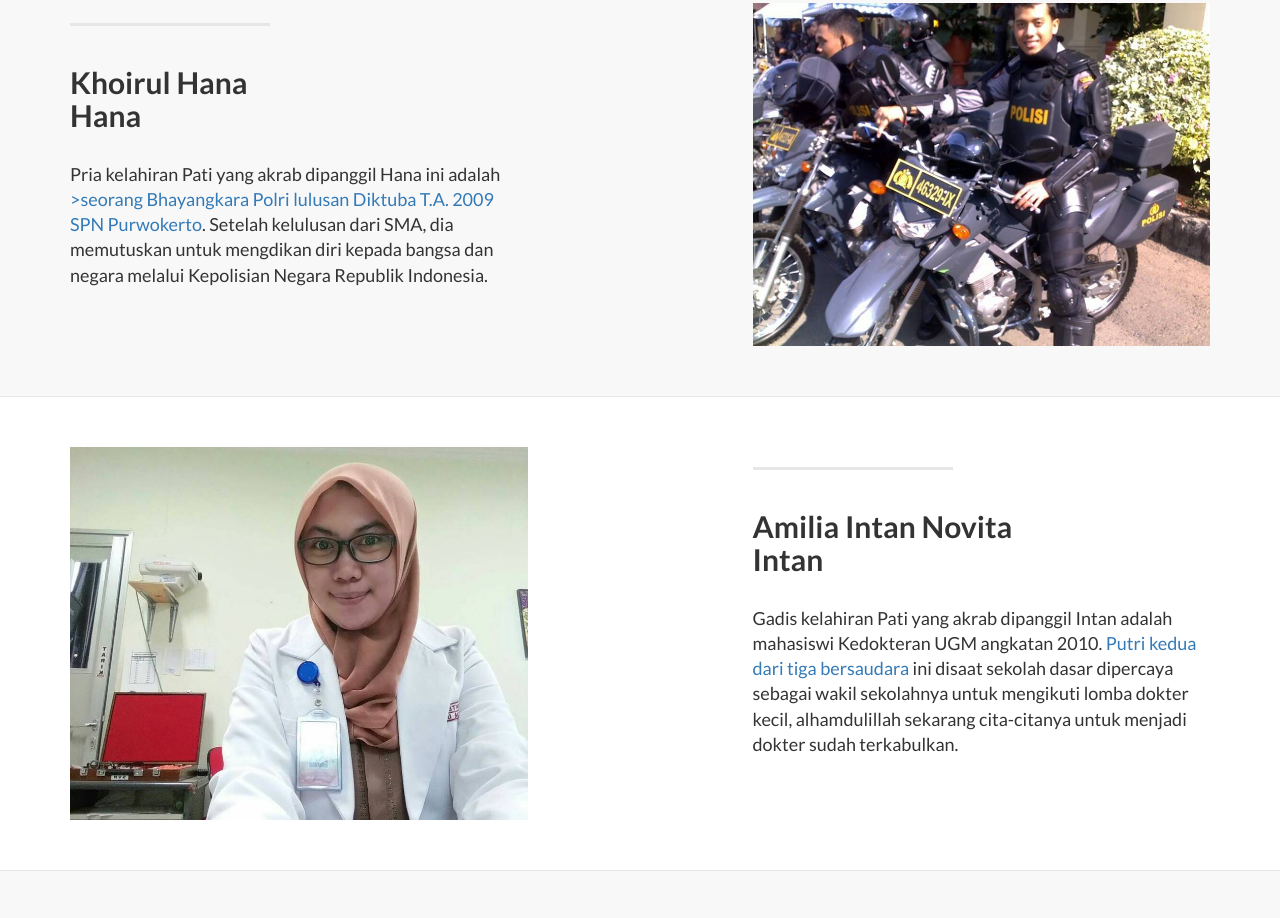
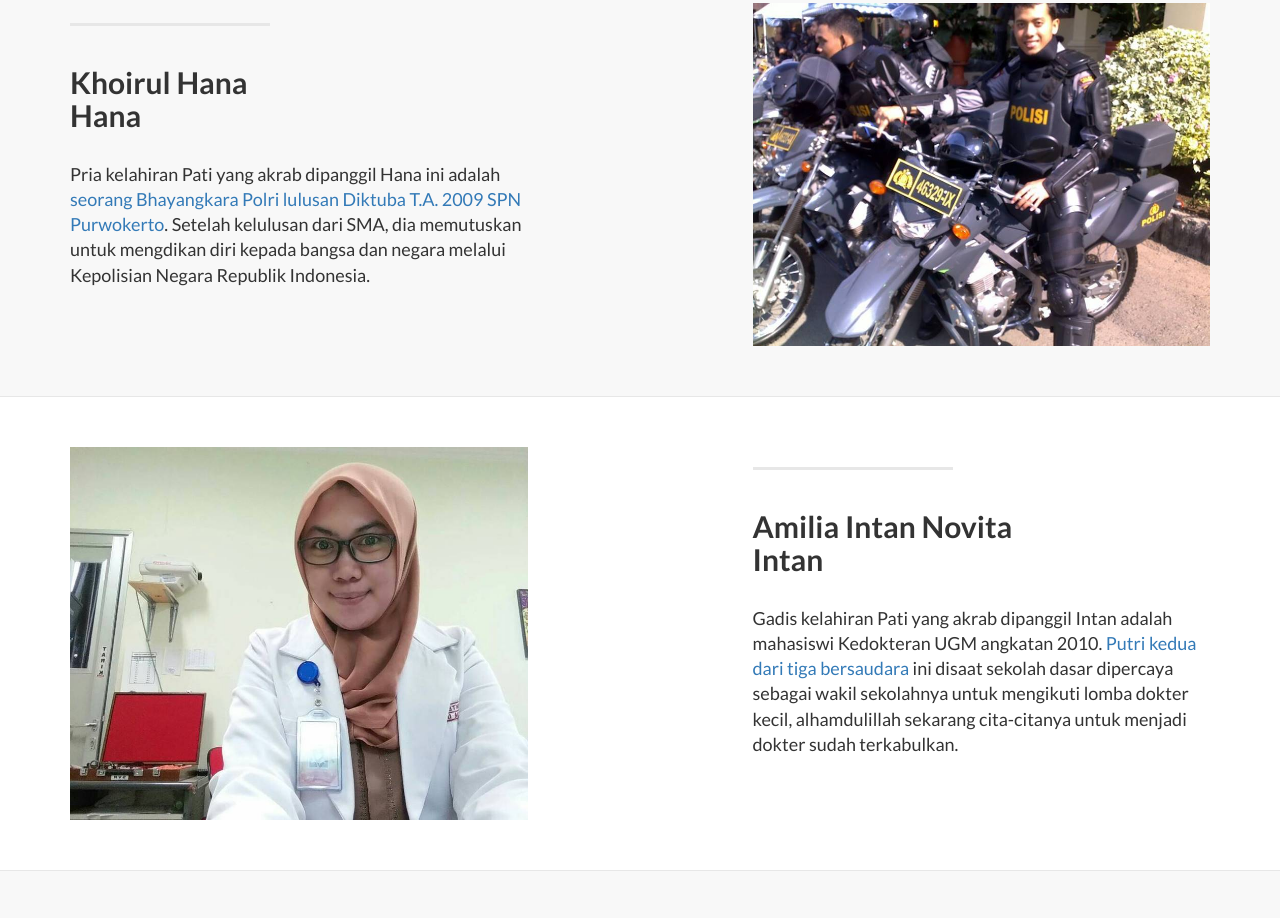
Before and after one commit to intanhana/intanhana.github.io, a plain HTML site: page index.html in a window 1280 px wide. Shown: the part 805-1723 px from the top of the page. Drawn offline with Linux system fonts and the light colour scheme; some packages are replaced by stand-ins of ours.

Commit message:
update sitik, salah ketik

```diff
--- a/index.html
+++ b/index.html
@@ -118,7 +118,7 @@
                     <hr class="section-heading-spacer">
                     <div class="clearfix"></div>
                     <h2 class="section-heading">Khoirul Hana<br />Hana</h2>
-                    <p class="lead">Pria kelahiran Pati yang akrab dipanggil Hana ini adalah <a target="_blank" <a target="_blank" href="http://www.facebook.com/hana.caraka.52">>seorang Bhayangkara Polri lulusan Diktuba T.A. 2009 SPN Purwokerto</a>. Setelah kelulusan dari SMA, dia memutuskan untuk mengdikan diri kepada bangsa dan negara melalui Kepolisian Negara Republik Indonesia.</p>
+                    <p class="lead">Pria kelahiran Pati yang akrab dipanggil Hana ini adalah <a target="_blank" href="http://www.facebook.com/hana.caraka.52">seorang Bhayangkara Polri lulusan Diktuba T.A. 2009 SPN Purwokerto</a>. Setelah kelulusan dari SMA, dia memutuskan untuk mengdikan diri kepada bangsa dan negara melalui Kepolisian Negara Republik Indonesia.</p>
                 </div>
                 <div class="col-lg-5 col-lg-offset-2 col-sm-6">
                     <img class="img-responsive" src="img/hana.jpg" alt="">
```
